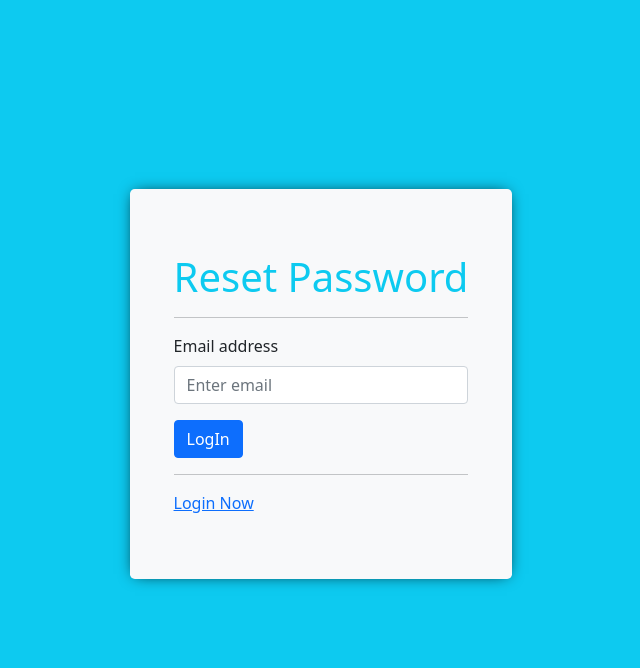
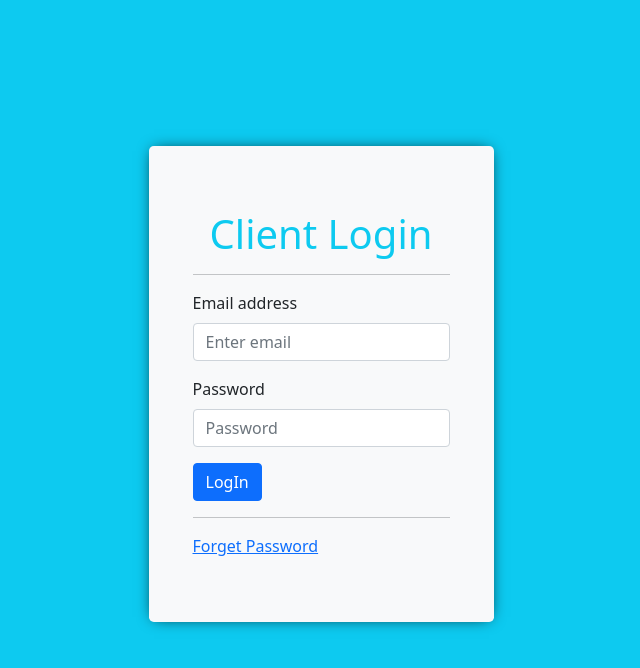
Before and after one commit to hritiksharma/crm-mern, a React (Create React App) app: page / in a window 1280 px wide. Shown: the top 668 px of the page, without its empty margins (319-959 px from the left). Built offline with nearby package versions, Linux system fonts and the light colour scheme.

Commit message:
complete reset password form ui

```diff
--- a/src/components/login/Login.js
+++ b/src/components/login/Login.js
@@ -2,7 +2,13 @@ import React from "react";
 import { Container, Row, Col, Form, Button } from "react-bootstrap";
 import PropTypes from "prop-types";
 
-export const LoginForm = ({ handleOnChange, email, pass, handleOnSubmit }) => {
+export const LoginForm = ({
+  handleOnChange,
+  email,
+  pass,
+  handleOnSubmit,
+  formSwitcher,
+}) => {
   return (
     <div>
       <Container>
@@ -44,7 +50,9 @@ export const LoginForm = ({ handleOnChange, email, pass, handleOnSubmit }) => {
         </Row>
         <Row>
           <Col>
-            <a href="#!">Forget Password</a>
+            <a href="#!" onClick={() => formSwitcher("reset")}>
+              Forget Password
+            </a>
           </Col>
         </Row>
       </Container>
@@ -55,6 +63,7 @@ export const LoginForm = ({ handleOnChange, email, pass, handleOnSubmit }) => {
 LoginForm.propTypes = {
   handleOnChange: PropTypes.func.isRequired,
   handleOnSubmit: PropTypes.func.isRequired,
+  formSwitcher: PropTypes.func.isRequired,
   email: PropTypes.string.isRequired,
   pass: PropTypes.string.isRequired,
 };
--- a/src/components/passwordReset/PasswordReset.js
+++ b/src/components/passwordReset/PasswordReset.js
@@ -2,7 +2,12 @@ import React from "react";
 import { Container, Row, Col, Form, Button } from "react-bootstrap";
 import PropTypes from "prop-types";
 
-export const ResetPassword = ({ handleOnChange, email, handleOnSubmit }) => {
+export const ResetPassword = ({
+  handleOnChange,
+  email,
+  handleOnResetSubmit,
+  formSwitcher,
+}) => {
   return (
     <div>
       <Container>
@@ -10,7 +15,7 @@ export const ResetPassword = ({ handleOnChange, email, handleOnSubmit }) => {
           <Col>
             <h1 className="text-info text-center">Reset Password</h1>
             <hr />
-            <Form autoComplete="off" onSubmit={handleOnSubmit}>
+            <Form autoComplete="off" onSubmit={handleOnResetSubmit}>
               <Form.Group className="mb-3" controlId="formBasicEmail">
                 <Form.Label>Email address</Form.Label>
                 <Form.Control
@@ -23,7 +28,7 @@ export const ResetPassword = ({ handleOnChange, email, handleOnSubmit }) => {
                 />
               </Form.Group>
               <Button variant="primary" type="submit">
-                LogIn
+                Reset Password
               </Button>
             </Form>
             <hr />
@@ -31,7 +36,9 @@ export const ResetPassword = ({ handleOnChange, email, handleOnSubmit }) => {
         </Row>
         <Row>
           <Col>
-            <a href="#!">Login Now</a>
+            <a href="#!" onClick={() => formSwitcher("login")}>
+              Login Now
+            </a>
           </Col>
         </Row>
       </Container>
@@ -41,6 +48,7 @@ export const ResetPassword = ({ handleOnChange, email, handleOnSubmit }) => {
 
 ResetPassword.propTypes = {
   handleOnChange: PropTypes.func.isRequired,
-  handleOnSubmit: PropTypes.func.isRequired,
+  handleOnResetSubmit: PropTypes.func.isRequired,
+  formSwitcher: PropTypes.func.isRequired,
   email: PropTypes.string.isRequired,
 };
--- a/src/pages/entry/EntryPage.js
+++ b/src/pages/entry/EntryPage.js
@@ -6,7 +6,8 @@ import "./entryStyle.css";
 const Entry = () => {
   const [email, setEmail] = useState("");
   const [password, setpassword] = useState("");
-  const [frmload, setFrmload] = useState("reset");
+  const [frmload, setFrmload] = useState("login");
+
   const handleOnChange = (e) => {
     const { name, value } = e.target;
     switch (name) {
@@ -31,6 +32,17 @@ const Entry = () => {
     }
   };
 
+  const handleOnResetSubmit = (e) => {
+    e.preventDefault();
+    if (!email) {
+      return alert("Fill up all the credentials");
+    }
+  };
+
+  const formSwitcher = (frmType) => {
+    setFrmload(frmType);
+  };
+
   return (
     <div className="entry-page bg-info">
       <div className="jumbotron form-box">
@@ -40,13 +52,15 @@ const Entry = () => {
             email={email}
             pass={password}
             handleOnSubmit={handleOnSubmit}
+            formSwitcher={formSwitcher}
           />
         )}
         {frmload === "reset" && (
           <ResetPassword
             handleOnChange={handleOnChange}
             email={email}
-            handleOnSubmit={handleOnSubmit}
+            formSwitcher={formSwitcher}
+            handleOnResetSubmit={handleOnResetSubmit}
           />
         )}
       </div>
```
